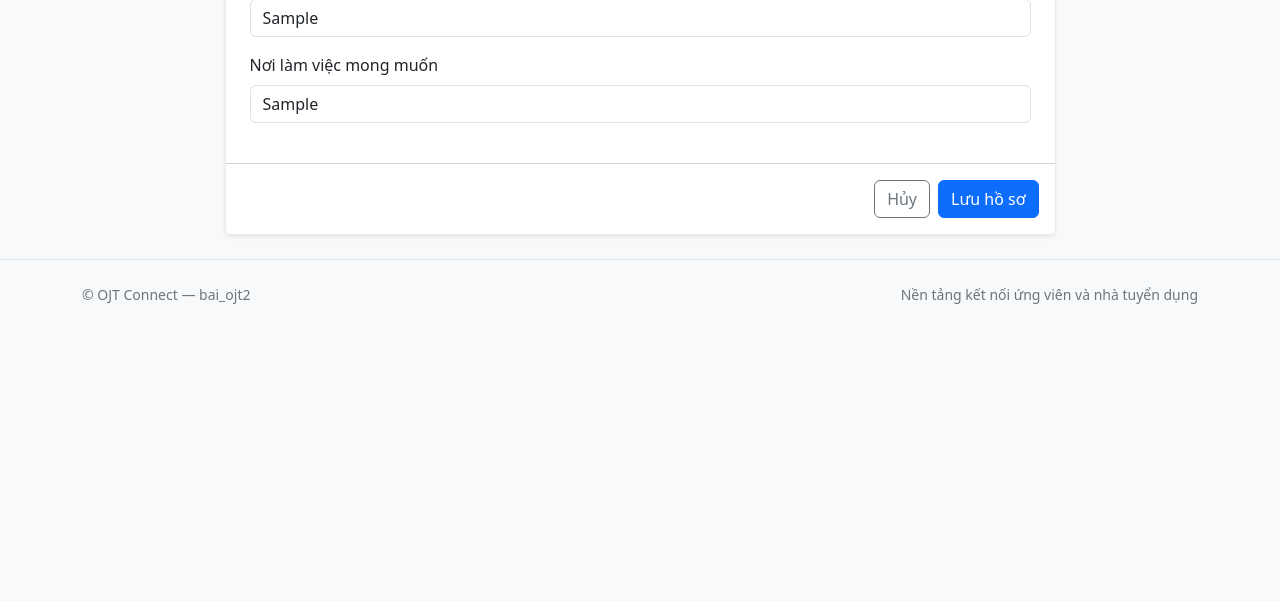
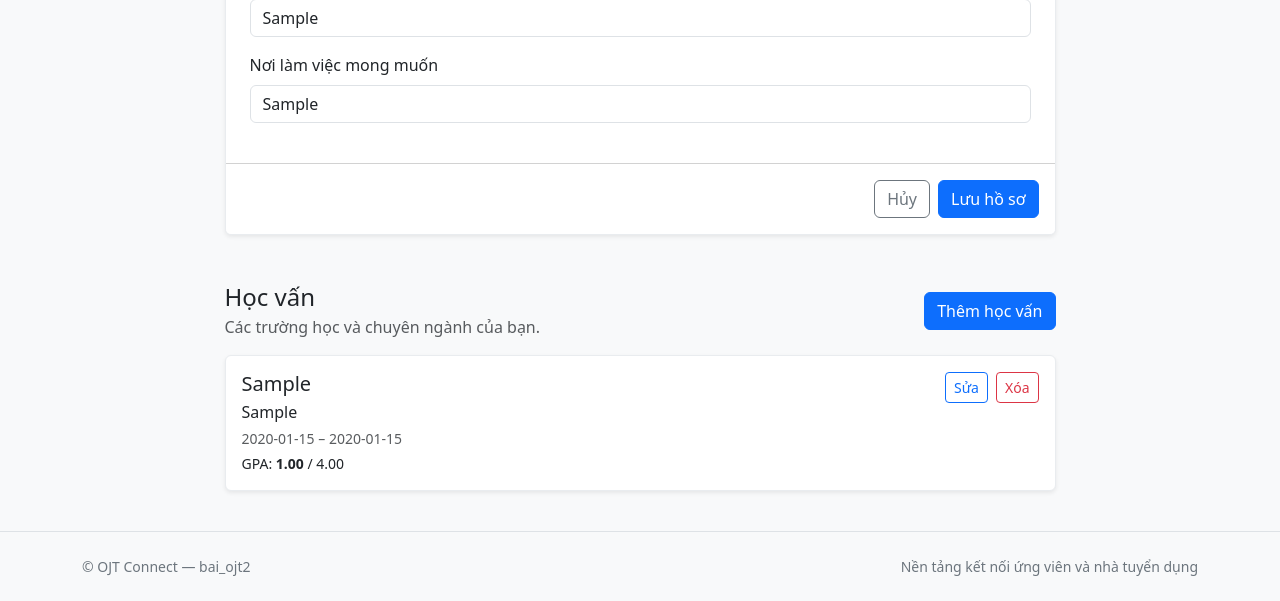
Before and after one commit to cuongtyty26-sudo/bai_ojt2, a Spring Boot app: page /me/profile in a window 1280 px wide. Shown: the part 626-1227 px from the top of the page. Before the commit the page ends 930 px from the top, so only its background shows below. Run offline with Spring Boot 4, Linux system fonts and the light colour scheme; the visitor is signed in with stand-in values (Sample User, id 1); empty tables hold one stand-in row (values such as "Sample post"); some of the project's set-up classes (security, data sources, template engines, error pages and the like) are left out, and stand-ins take their place; database files in the repository are not loaded; some libraries are stand-ins or nearby versions.

Commit message:
T4E7A65: thêm danh sách học vấn vào trang hồ sơ

```diff
--- a/src/main/resources/templates/me/profile.html
+++ b/src/main/resources/templates/me/profile.html
@@ -71,6 +71,47 @@
                     <button type="submit" class="btn btn-primary">Lưu hồ sơ</button>
                 </div>
             </form>
+
+            <section class="mt-5">
+                <div class="d-flex justify-content-between align-items-center mb-3">
+                    <div>
+                        <h2 class="h4 mb-1">Học vấn</h2>
+                        <p class="text-muted mb-0">Các trường học và chuyên ngành của bạn.</p>
+                    </div>
+                    <a class="btn btn-primary" th:href="@{/me/educations/new}">Thêm học vấn</a>
+                </div>
+
+                <div th:if="${#lists.isEmpty(educations)}" class="alert alert-light border">
+                    Bạn chưa thêm thông tin học vấn nào.
+                </div>
+                <div th:each="education : ${educations}" class="card shadow-sm mb-3">
+                    <div class="card-body">
+                        <div class="d-flex flex-wrap justify-content-between gap-3">
+                            <div>
+                                <h3 class="h5 mb-1" th:text="${education.institution}">Tên trường</h3>
+                                <p class="mb-1" th:text="${education.major}">Chuyên ngành</p>
+                                <p class="text-muted small mb-1">
+                                    <span th:text="${education.startDate}">2020-04-01</span>
+                                    <span> – </span>
+                                    <span th:text="${education.endDate != null ? education.endDate : 'Hiện tại'}">Hiện tại</span>
+                                </p>
+                                <p th:if="${education.gpa != null}" class="small mb-0">
+                                    GPA: <strong th:text="${education.gpa}">3.50</strong> / 4.00
+                                </p>
+                            </div>
+                            <div class="d-flex align-items-start gap-2">
+                                <a class="btn btn-outline-primary btn-sm"
+                                   th:href="@{/me/educations/{id}/edit(id=${education.id})}">Sửa</a>
+                                <form th:action="@{/me/educations/{id}/delete(id=${education.id})}"
+                                      method="post" class="m-0"
+                                      onsubmit="return confirm('Bạn có chắc chắn muốn xóa thông tin học vấn này?');">
+                                    <button type="submit" class="btn btn-outline-danger btn-sm">Xóa</button>
+                                </form>
+                            </div>
+                        </div>
+                    </div>
+                </div>
+            </section>
         </div>
     </div>
 </section>
```
